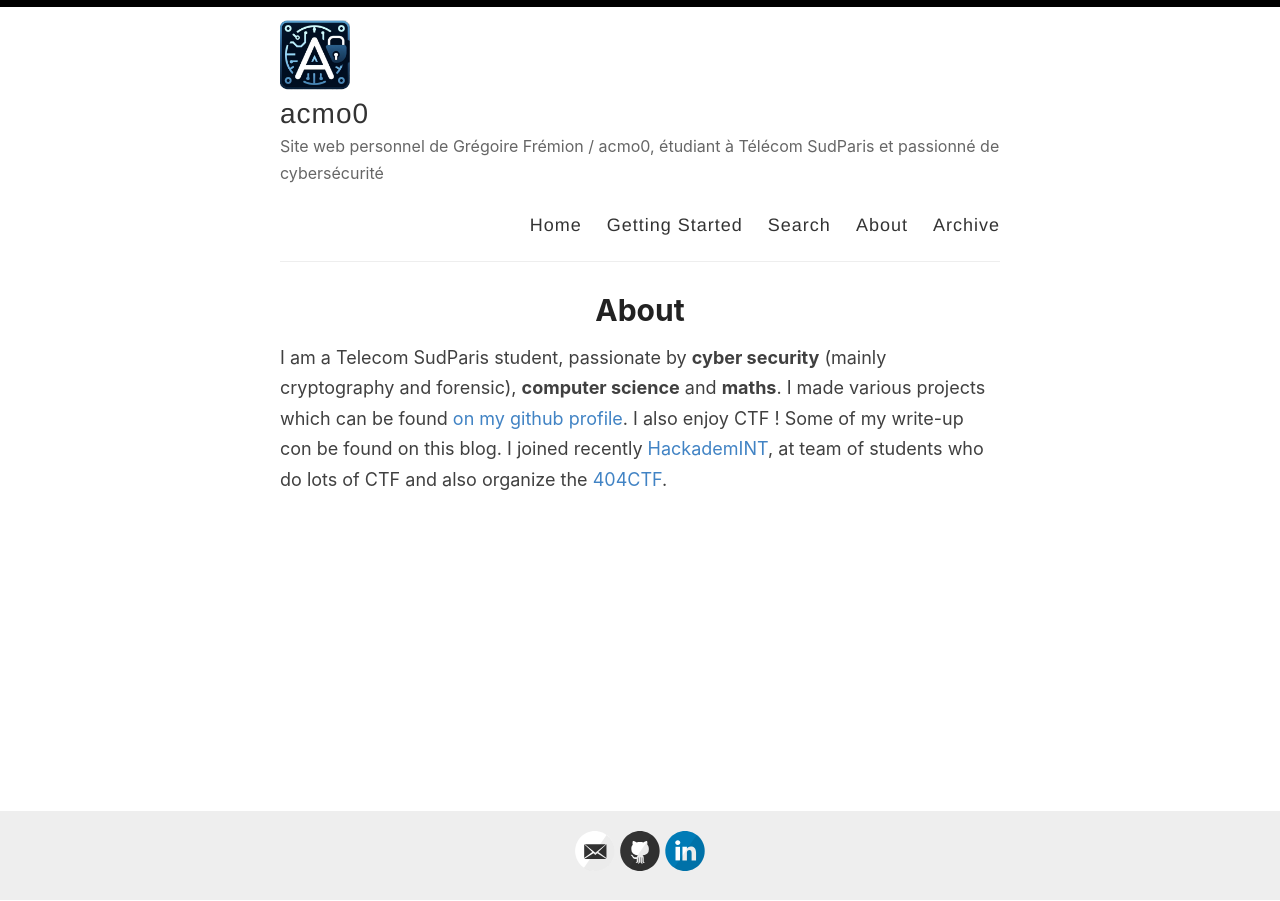
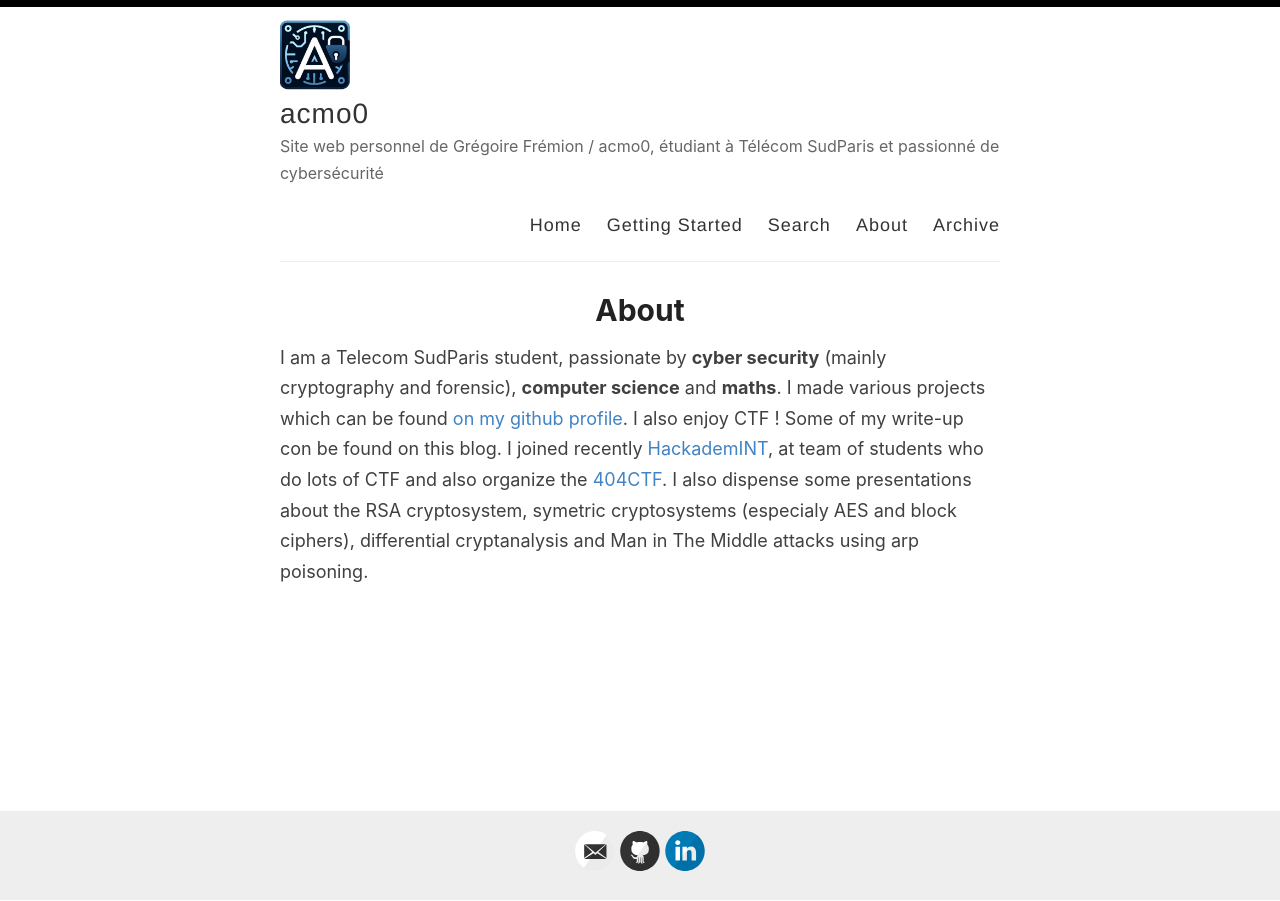
Before and after one commit to acmo0/acmo0_past.github.io, a Jekyll site: the page built from _pages/about.md, in a window 1280 px wide. Built offline with Jekyll 4.4.1, drawn with Linux system fonts in a browser that asks for light colours.

Commit message:
Change about section

```diff
--- a/_pages/about.md
+++ b/_pages/about.md
@@ -4,4 +4,4 @@ title: About
 permalink: /about/
 ---
 
-I am a Telecom SudParis student, passionate by **cyber security** (mainly cryptography and forensic), **computer science** and **maths**. I made various projects which can be found [on my github profile](https://github.com/acmo0). I also enjoy CTF ! Some of my write-up con be found on this blog. I joined recently [HackademINT](https://www.hackademint.org), at  team of students who do lots of CTF and also organize the [404CTF](https://www.404ctf.fr).
+I am a Telecom SudParis student, passionate by **cyber security** (mainly cryptography and forensic), **computer science** and **maths**. I made various projects which can be found [on my github profile](https://github.com/acmo0). I also enjoy CTF ! Some of my write-up con be found on this blog. I joined recently [HackademINT](https://www.hackademint.org), at  team of students who do lots of CTF and also organize the [404CTF](https://www.404ctf.fr). I also dispense some presentations about the RSA cryptosystem, symetric cryptosystems (especialy AES and block ciphers), differential cryptanalysis and Man in The Middle attacks using arp poisoning.
```
